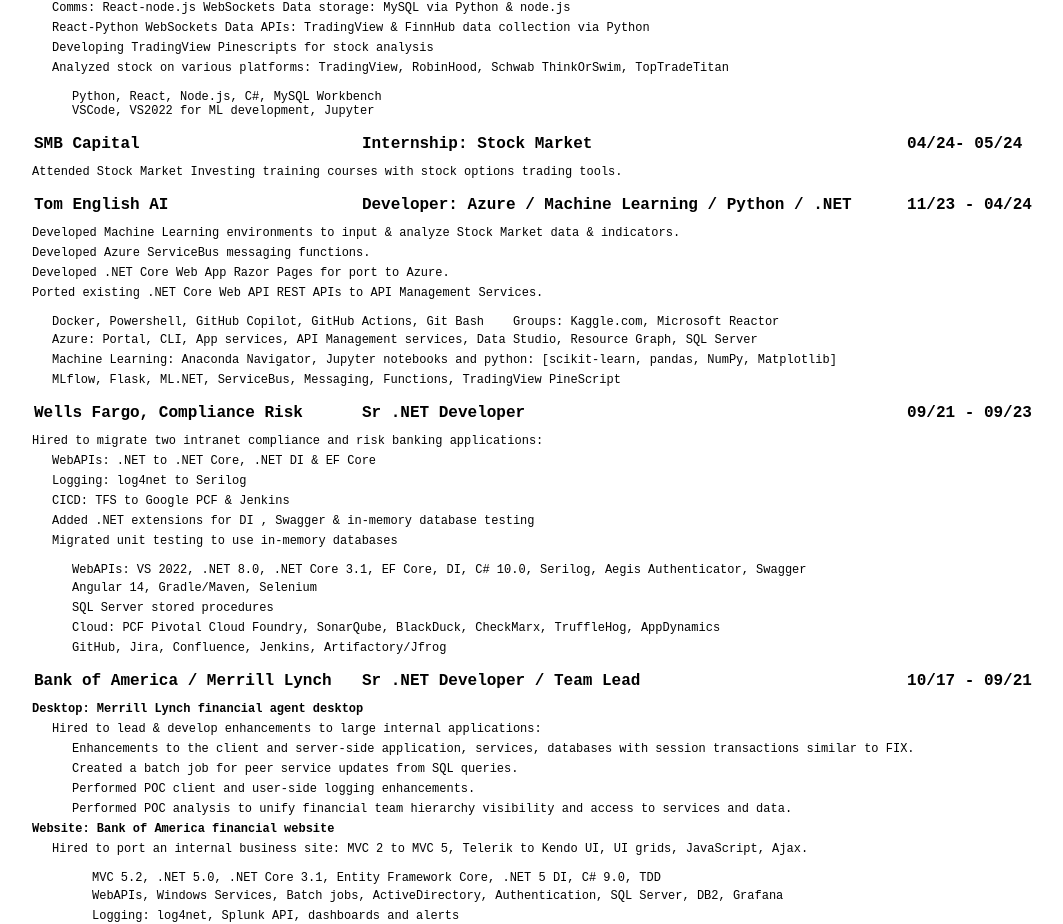
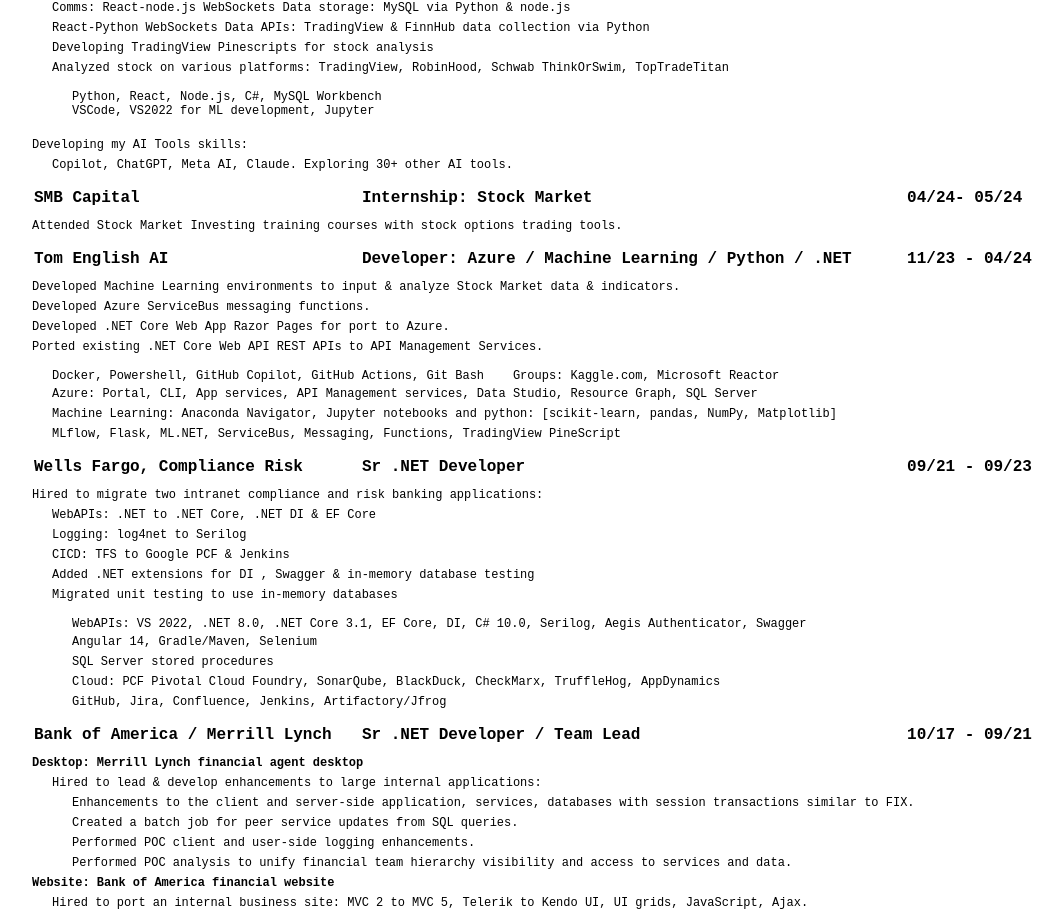
Before and after one commit to tomenglish23/TomEnglishAI, a React (Create React App) app: page /TomEnglish/TomEnglishAIResume in a window 1280 px wide. Shown: the part 1458-2382 px from the top of the page, without its empty margins (32-1095 px from the left). Built offline with nearby package versions, Linux system fonts and the light colour scheme.

Commit message:
Updating my resume

```diff
--- a/src/Components/TomEnglish/TomEnglishAIResume.js
+++ b/src/Components/TomEnglish/TomEnglishAIResume.js
@@ -265,6 +265,10 @@
             <p style={{marginLeft:"20px"}}>Analyzed stock on various platforms:  TradingView, RobinHood, Schwab ThinkOrSwim, TopTradeTitan</p>
             <p style={{margin:'15px 0px 4px 40px'}}>Python, React, Node.js, C#, MySQL Workbench<br/ >VSCode, VS2022 for ML development, Jupyter</p>
 
+            <p style={{marginTop:"20px"}}>Developing my AI Tools skills: </p>
+            <p style={{marginLeft:"20px"}}> Copilot, ChatGPT, Meta AI, Claude. Exploring 30+ other AI tools.</p>
+
+
             <table style={{ width:'90%', margin:'15px 0px 4px 0px' }}><colgroup><col style={{ width: '30%' }} /><col style={{ width: '50%' }} /><col /></colgroup><tbody><tr>
                   <td style={{ fontSize:'16px'}}><b>SMB Capital</b></td>
                   <td style={{ fontSize:'16px'}}><b>Internship: Stock Market</b></td>
```
